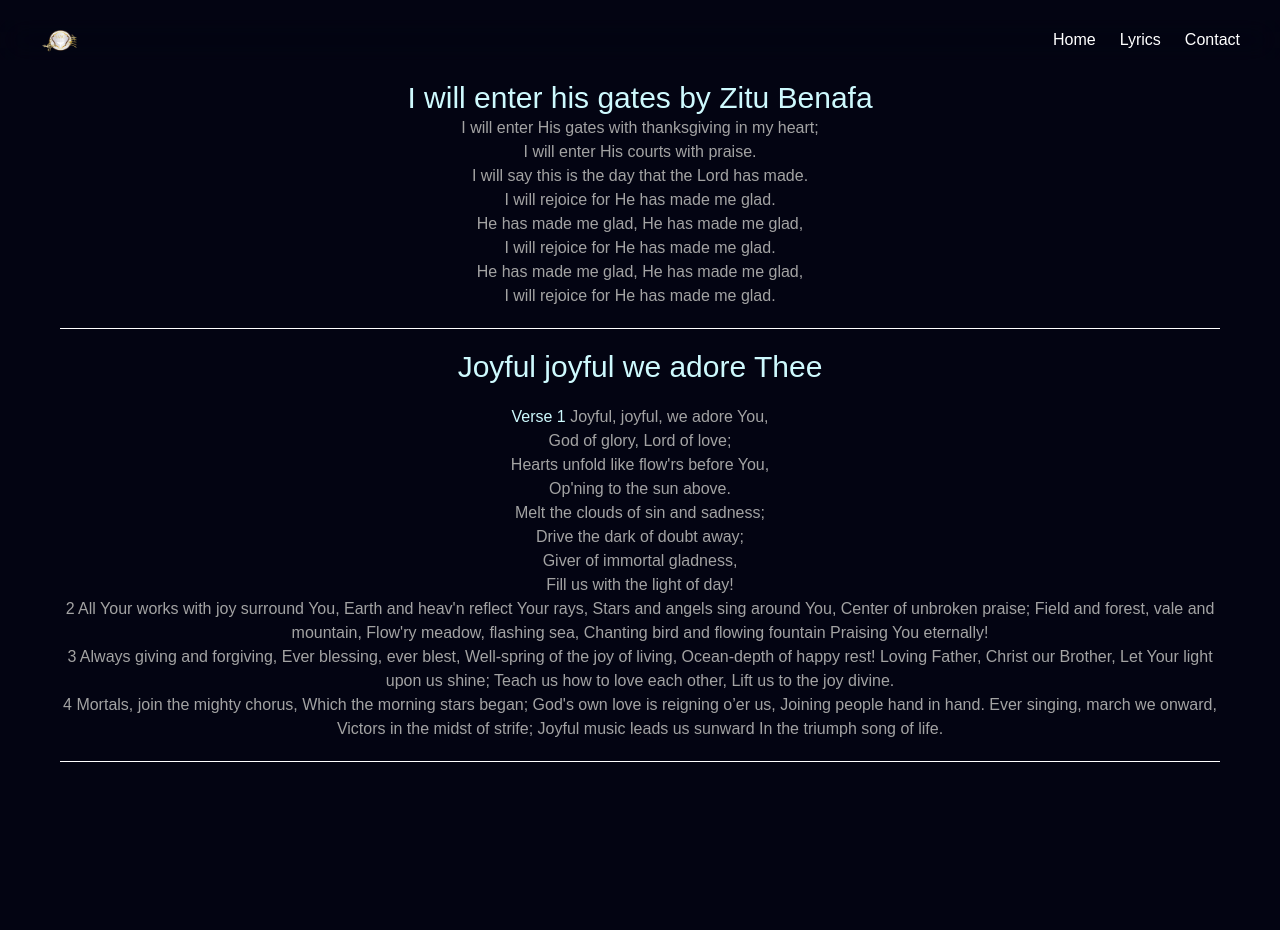
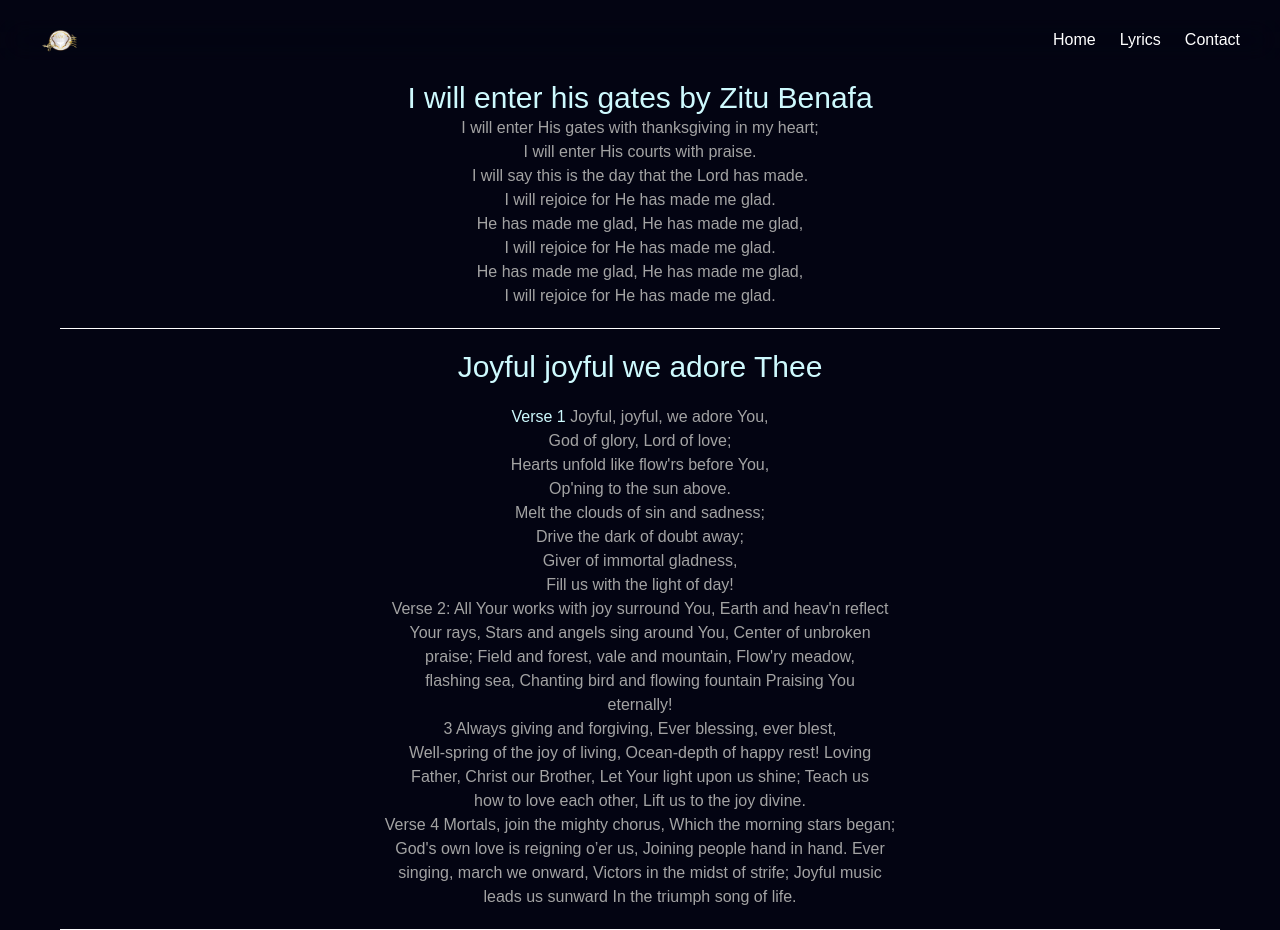
Before and after one commit to auxtyn/concert, a React (Vite) app: page /Lyrics in a window 1280 px wide. Before the commit the page ends 800 px from the top, so only its background shows below. Built offline with nearby package versions, Linux system fonts and the light colour scheme; no server answers; a web font is replaced by a local one.

Commit message:
second lyrics

```diff
--- a/src/components/FlipWords.jsx
+++ b/src/components/FlipWords.jsx
@@ -4,7 +4,7 @@ import { AnimatePresence, motion } from "motion/react";
 // import { cn } from "@/lib/utils";
 import { twMerge } from "tailwind-merge";
 
-export const FlipWords = ({ words, duration = 500, className }) => {
+export const FlipWords = ({ words, duration = 1000, className }) => {
   const [currentWord, setCurrentWord] = useState(words[0]);
   const [isAnimating, setIsAnimating] = useState(false);
 
--- a/src/components/HeroText.jsx
+++ b/src/components/HeroText.jsx
@@ -2,9 +2,9 @@ import { FlipWords } from "./FlipWords";
 import { motion } from "motion/react";
 
 const HeroText = () => {
-  // const words = ["Earth", "skies", "clouds", "birds", "plains", "cosmos"];
+  const words = ["Earth", "skies", "clouds", "birds", "plains", "cosmos"];
 
-  const words = ["Earth"];
+  // const words = ["Earth"];
 
   const variants = {
     hidden: { opacity: 0, x: -50 },
@@ -77,7 +77,7 @@ const HeroText = () => {
           variants={variants}
           initial="hidden"
           animate="visible"
-          transition={{ delay: 1.2 }}
+          transition={{ delay: 3.2 }}
         >
           For the beauty
           <br /> of the{" "}
--- a/src/pages/Lyrics.jsx
+++ b/src/pages/Lyrics.jsx
@@ -52,19 +52,30 @@ const Lyrics = () => {
             <br />
             Fill us with the light of day!
             <br />
-            2 All Your works with joy surround You, Earth and heav'n reflect
+            Verse 2: All Your works with joy surround You, Earth and heav'n
+            reflect
+            <br />
             Your rays, Stars and angels sing around You, Center of unbroken
+            <br />
             praise; Field and forest, vale and mountain, Flow'ry meadow,
+            <br />
             flashing sea, Chanting bird and flowing fountain Praising You
+            <br />
             eternally! <br />
             3 Always giving and forgiving, Ever blessing, ever blest,
+            <br />
             Well-spring of the joy of living, Ocean-depth of happy rest! Loving
+            <br />
             Father, Christ our Brother, Let Your light upon us shine; Teach us
-            how to love each other, Lift us to the joy divine. <br />4 Mortals,
-            join the mighty chorus, Which the morning stars began; God's own
-            love is reigning o’er us, Joining people hand in hand. Ever singing,
-            march we onward, Victors in the midst of strife; Joyful music leads
-            us sunward In the triumph song of life.
+            <br />
+            how to love each other, Lift us to the joy divine. <br />
+            Verse 4 Mortals, join the mighty chorus, Which the morning stars
+            began;
+            <br /> God's own love is reigning o’er us, Joining people hand in
+            hand. Ever <br />
+            singing, march we onward, Victors in the midst of strife; Joyful
+            music <br />
+            leads us sunward In the triumph song of life.
           </p>
           <hr />
         </section>
```
